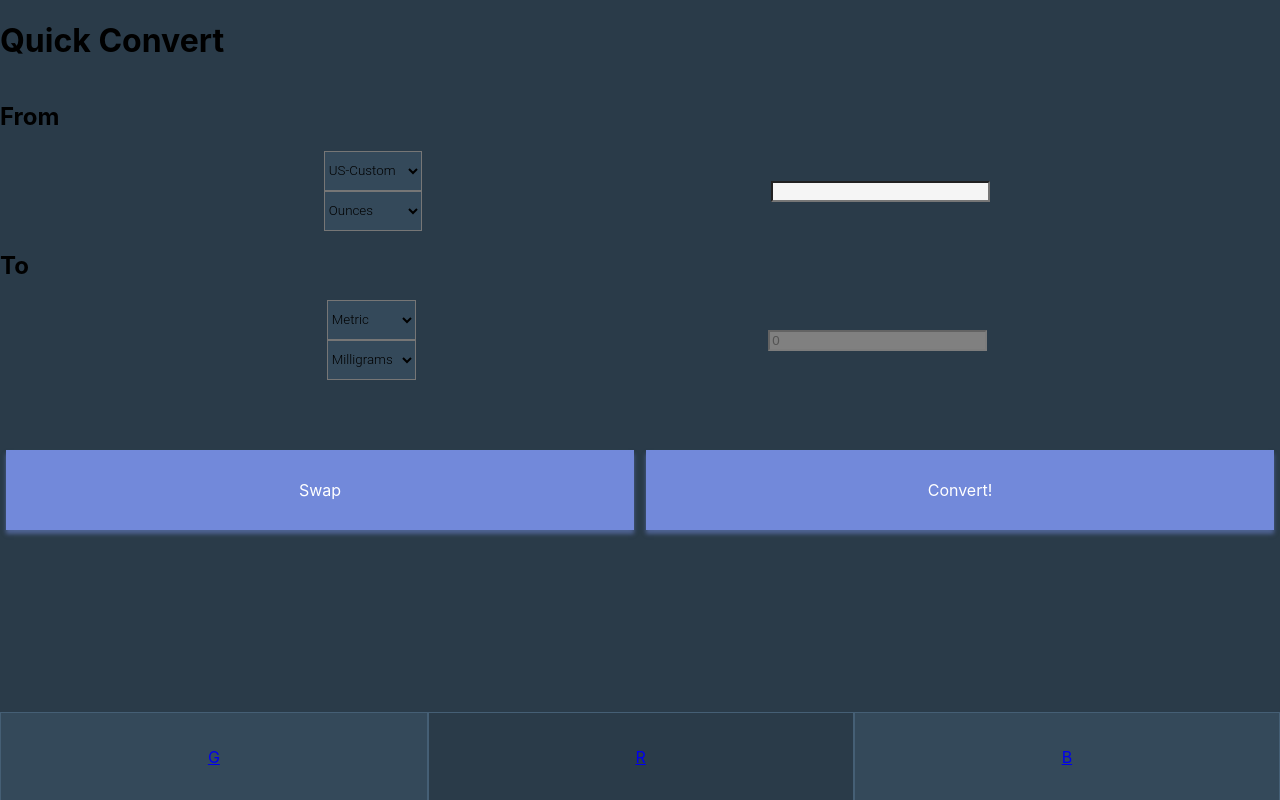
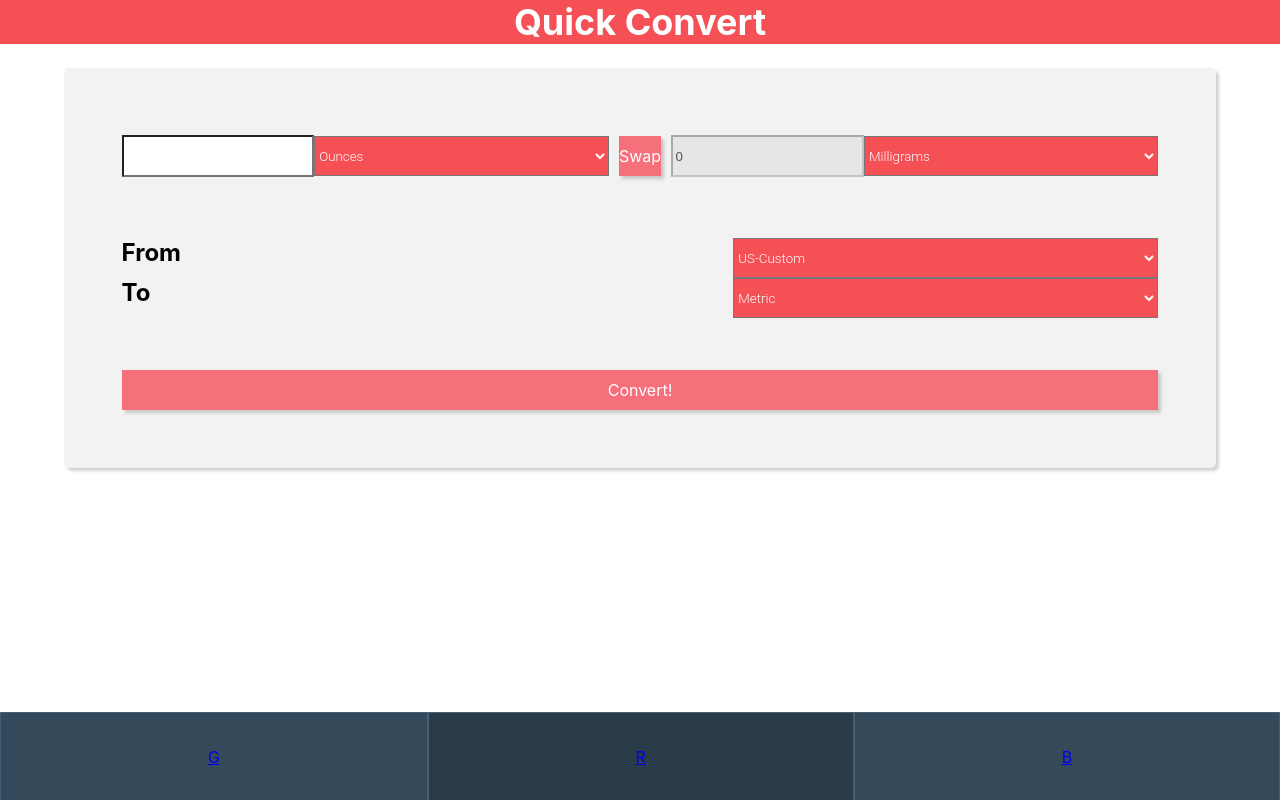
Before and after one commit to RobotGandhi/TNM040-projekt, a React (Create React App) app in the folder projekt/: page / in a window 1280 px wide. Built offline with nearby package versions, Linux system fonts and the light colour scheme.

Commit message:
huge css dump

```diff
--- a/projekt/src/App.css
+++ b/projekt/src/App.css
@@ -1,13 +1,14 @@
 .button{
-  background-color: #7289DA;
-  box-shadow: 0 4px 4px rgba(114, 137, 218, 0.5);
+  background-color: #F6707B;
+  box-shadow: 3px 3px 3px rgba(158, 158, 158, 0.5);
   color: white;
   text-align: center;
-  line-height: 10vh;
+  height: 5vh;
+  line-height: 5vh;
   margin: 1%;
 }
 
-.button:active{ background-color: rgba(105, 125, 208, 1); }
+.button:active{ background-color:  rgb(241, 74, 88); }
 .button:hover{ cursor: pointer; }
 
 .buttonModal{
@@ -21,6 +22,48 @@
   width: 48%;
 }
 
+.box {
+  margin-left: 5%;
+  margin-right: 5%;
+  background-color: #F2F2F2;
+  border-radius: 5px;
+  box-shadow: 3px 3px 3px rgb(212, 211, 211);
+}
+
+.box-in-box {
+  margin-left: 5%;
+  margin-right: 5%;
+  margin-bottom: 5%;
+  margin-top: 5%;
+}
+
+.child1 {
+  display: flex;
+  flex-wrap: wrap;
+  justify-content: right;
+}
+
+.fromToParent{
+  margin-top: 5%;
+  display:block;
+
+}
+.fromToParent div{
+  width:100%;
+  display: flex;
+  justify-content: space-between;
+}
+
+.fromToParent div select{
+  width:41%;
+}
+
+.fromTo {
+  margin: 0;
+}
+
+
+
 .buttonModal:active{ background-color: rgba(105, 125, 208, 1); }
 .buttonModal:hover{ cursor: pointer; }
 
@@ -29,6 +72,11 @@
   background-color: grey;
 }
 .header{
+  text-align: center;
+  margin-top : 0px;
+  font-size: 36px;
+  background-color:#F55056;
+  color: white;
 }
 .navHeader{
   position: fixed;
@@ -72,17 +120,17 @@
 }
 
 .green{
-  background: #2A3B49;
+  background: white;
   height: 89vh;
 }
 
 .red{
-  background: #2A3B49;
+  background: white;
   height: 89vh;
 }
 
 .blue {
-  background: #2A3B49;
+  background: white;
   height: 89vh;
 }
 
@@ -94,26 +142,36 @@ background: #2A3B49;
 }
 
 .textInput {
-  height: 20%;
-  background-color: whitesmoke;
+  height: 4.5vh;
+  background-color: white;
   width: 100%;
-  margin-left: 2vw;
 }
 
 .textInputGray {
-  height: 20%;
-  background-color: gray;
+  height: 4.5vh;
+  background-color: rgb(230, 230, 230);
   width: 100%;
-  margin-left: 2vw;
 }
 
 .dropdown {
   height: 5vh;
-  background-color: #34495A;
+  background-color: #F55056;
+  color: white;
   width: 100%;
   box-shadow: black;
   font-family: "Roboto Light";
 }
+
+.dropdown2 {
+  width: 100%;
+  height: 5vh;
+  background-color: #F55056;
+  color: white;
+  box-shadow: black;
+  font-family: "Roboto Light";
+
+}
+
 
 .dropdown-content {
 
@@ -158,6 +216,9 @@ background: #2A3B49;
   align-items: center;
   justify-content: space-evenly;
 }
+.daddyCool select {
+  width: 23vw;
+}
 
 .daddy1 {
 
@@ -166,11 +227,21 @@ background: #2A3B49;
   align-content: space-between;
 }
 
-.mrpoopypantsDaddy {
-  display: flex;
-  width: 100%;
+.convertButton {
   margin-top: 5%;
 }
+
+.convertButton{
+  background-color: #F6707B;
+  box-shadow: 3px 3px 3px rgba(158, 158, 158, 0.5);
+  color: white;
+  text-align: center;
+  margin-top: 5%;
+  line-height: 5vh;
+}
+
+.convertButton:active{ background-color:  rgb(241, 74, 88); }
+.convertButton:hover{ cursor: pointer; }
 
 .mrpoopypants {
   width: 100%;
--- a/projekt/src/App.js
+++ b/projekt/src/App.js
@@ -1,19 +1,19 @@
 import React, { useState } from 'react';
 import './App.css';
-import {BrowserRouter as Router, Switch, Route, Link, useParams} from "react-router-dom";
+import { BrowserRouter as Router, Switch, Route, Link, useParams } from "react-router-dom";
 import Modal from 'react-modal';
 
 let recipieList = [];
 
 const Green = (props) => {
-  return(
-    <div className ="green">
+  return (
+    <div className="green">
       G
     </div>
   );
 }
 
-function NavBar(props){
+function NavBar(props) {
   //states for what navbar button is selected
   const [selection1, setSelection1] = useState(false);
   const [selection2, setSelection2] = useState(true);
@@ -38,24 +38,24 @@ function NavBar(props){
     setSelection3(true);
   }
 
-  return(
+  return (
     /*Navbar*/
     <header className="navHeader">
       <div className="navBar">
         {/*Recipes,
     Link is given the class selected if selection state is true(if button was clicked)*/}
-    <Link to ="/listOfRecipies" className={`navButton ${selection1 ? 'isSelected' : ''}`} onClick={button1Selected} >
+        <Link to="/listOfRecipies" className={`navButton ${selection1 ? 'isSelected' : ''}`} onClick={button1Selected} >
           <div>
             G
       </div>
         </Link>
         {/*Quick Convert*/}
-    <Link to ="/" className={`navButton ${selection2 ? 'isSelected' : ''}`} onClick={button2Selected}>
+        <Link to="/" className={`navButton ${selection2 ? 'isSelected' : ''}`} onClick={button2Selected}>
           <div>
             R
       </div>
         </Link>
-    <Link to ="/stepone" className={`navButton ${selection3 ? 'isSelected' : ''}`} onClick={button3Selected}>
+        <Link to="/stepone" className={`navButton ${selection3 ? 'isSelected' : ''}`} onClick={button3Selected}>
           {/*New recipes*/}
           <div>
             B
@@ -74,32 +74,32 @@ function App() {
       <div>
         <Switch>
           <Route path="/listOfRecipies">
-            <ListOfRecipies/>
+            <ListOfRecipies />
           </Route>
           <Route path="/stepone">
-            <NewRecipeStep1/>
+            <NewRecipeStep1 />
           </Route>
           <Route path="/steptwo/:from/:to/:name">
-            <NewRecipeStep2/>
+            <NewRecipeStep2 />
           </Route>
           <Route path="/">
-            <QuickConvert/>
+            <QuickConvert />
           </Route>
         </Switch>
       </div>
-        <NavBar/>
+      <NavBar />
     </Router>
   );
 }
 
 const NewRecipeStep2 = () => {
 
-  let {from, to, name} = useParams();
+  let { from, to, name } = useParams();
   let convert = require('convert-units');
 
   // Probem: Dropdown renderas inte om förräns man lägger till ett till ingrediensblock. State uppdateras dock korrekt.
   const IngredientBlock = (props) => {
-    return(
+    return (
       <div>
         <input type="text" className="ingredientName" key={props.id + ".name"} onChange={changeIngredientName}>
         </input>
@@ -159,7 +159,7 @@ const NewRecipeStep2 = () => {
 
   const [ingredientCounter, setIngredientCounter] = useState(1);
   const [ingredientBlocks, setIngredientBlocks] = useState([<IngredientBlock key={ingredientCounter} id={ingredientCounter} />]);
-  const [ingredients,setListOfIngredients] = useState([]);
+  const [ingredients, setListOfIngredients] = useState([]);
   const [ingredientName, setIngredientName] = useState("");
   const [ingredientAmount, setIngredientAmount] = useState(0.0);
   const [ingredientID, setIngredientID] = useState(0);
@@ -168,15 +168,15 @@ const NewRecipeStep2 = () => {
     setIngredientName(event.target.value);
   }
 
-  function changeIngredientAmount (event) {
+  function changeIngredientAmount(event) {
     setIngredientAmount(event.target.value);
   }
 
-  function incrementIngredientCounter () {
+  function incrementIngredientCounter() {
     setIngredientCounter(ingredientCounter + 1);
   }
 
-  function incrementIngredientID () {
+  function incrementIngredientID() {
     setIngredientID(ingredientID + 1);
   }
 
@@ -188,17 +188,17 @@ const NewRecipeStep2 = () => {
     setConvertToUnit(event.target.value);
   }
 
-  function changeIngredientName (event) {
+  function changeIngredientName(event) {
     setIngredientName(event.target.value);
   }
 
-  function incrementRecipieID () {
+  function incrementRecipieID() {
     setRecipieID(recipieID + 1);
   }
-  function blocksAndIngredients () {
+  function blocksAndIngredients() {
 
     incrementIngredientID();
-    ingredientBlocks.push(<IngredientBlock key={"K" + ingredientCounter } id={ingredientCounter} />);
+    ingredientBlocks.push(<IngredientBlock key={"K" + ingredientCounter} id={ingredientCounter} />);
     setListOfIngredients([
       ...ingredients,
       {
@@ -215,12 +215,12 @@ const NewRecipeStep2 = () => {
 
   }
 
-  function changeDescription (event) {
+  function changeDescription(event) {
     setRecipieDescription(event.target.value);
   }
 
 
-  function createRecipie () {
+  function createRecipie() {
     let recipie = {
       name: recipieName,
       ingredients: ingredients,
@@ -233,7 +233,7 @@ const NewRecipeStep2 = () => {
     recipieList.push(recipie);
   }
 
-  function addLastIngredient () {
+  function addLastIngredient() {
     blocksAndIngredients();
     openModal();
   }
@@ -254,7 +254,7 @@ const NewRecipeStep2 = () => {
   console.log(ingredients);
   console.log(conversionResult);
 
-  return(
+  return (
     <div>
       <input type="text" placeholder={name} onChange={changeIngredientName}>
       </input>
@@ -265,19 +265,19 @@ const NewRecipeStep2 = () => {
         {ingredientBlocks}
       </div>
       <button onClick={addLastIngredient}>Save</button>
-        <Modal className = "descriptionModal"
-        isOpen = {modalIsOpen}
-        onAfterOpen = {afterOpenModal}
-        onRequestClose = {closeModal}
-        contentLabel = "Example Modal">
+      <Modal className="descriptionModal"
+        isOpen={modalIsOpen}
+        onAfterOpen={afterOpenModal}
+        onRequestClose={closeModal}
+        contentLabel="Example Modal">
         <div>
           <h3>{recipieName}</h3>
           <form>
-              <textarea type="text" onChange={changeDescription} className ="descriptionField"/>
+            <textarea type="text" onChange={changeDescription} className="descriptionField" />
           </form>
-            <div onClick = {closeModal} className = "buttonModal" >Back</div>
+          <div onClick={closeModal} className="buttonModal" >Back</div>
           <Link to={"/listOfRecipies"}>
-              <button className = "buttonModal" onClick={createRecipie}>Save</button>
+            <button className="buttonModal" onClick={createRecipie}>Save</button>
           </Link>
 
         </div>
@@ -309,12 +309,12 @@ const ListOfRecipies = () => {
 
 const DisplayRecipies = (props) => {
   console.log(props);
-    return(
+  return (
     <div>
       <h1>{props.data.name}</h1>
       <span>Ingredients: </span>
       <ul>
-          {props.data.ingredients.map(ingredient => <DisplayIngredients data={ingredient}/>)}
+        {props.data.ingredients.map(ingredient => <DisplayIngredients data={ingredient} />)}
       </ul>
       <h2>Description: </h2>
       <span>{props.data.description}</span>
@@ -335,7 +335,7 @@ const DisplayIngredients = (props) => {
 
 //Preliminär lösning. hade varit bättre med en modal
 const NewRecipeStep3 = () => {
-  return(
+  return (
     <div>
       <h2>Namn på recept</h2>
       <form>
@@ -363,10 +363,10 @@ const NewRecipeStep1 = () => {
   function changeConvertTo(event) {
     setConvertTo(event.target.value);
   }
-  return(
+  return (
 
     <div>
-      <div className = "main">
+      <div className="main">
         <input type="text" className="recipieName" placeholder="Name of recipie..." onChange={changeRecipieName}>
         </input>
         <p>From</p>
@@ -382,7 +382,7 @@ const NewRecipeStep1 = () => {
         </select>
 
         <Link to={"/steptwo/" + convertFrom + "/" + convertTo + "/" + recipieName}>
-          <div className = "button">
+          <div className="button">
             Create
           </div>
         </Link>
@@ -441,20 +441,15 @@ const QuickConvert = props => {
     setConvertFromUnit(convertToUnit);
   }
 
-  return(
+  return (
     <div className="green">
       <div className="super">
         <h1 className="header">Quick Convert</h1>
+        <div className="box">
+          <div className="box-in-box">
             <div className="quickConvert">
-      <h2>From</h2>
               <div className="daddyCool">
-          <div className="daddy2">
-            <div className="child1">
-              <select value={convertFrom} className="dropdown" onChange={changeConvertFrom}>
-                <option value="US-Custom">US-Custom</option>
-                <option value="Metric">Metric</option>
-              </select>
-            </div>
+                <input type="text" className="textInput" onChange={changeConversionAmount}></input>
                 <div className="child2">
                   {convertFrom === "US-Custom" &&
                     <select value={convertFromUnit} className="dropdown" onChange={changeConvertFromUnit}>
@@ -476,21 +471,8 @@ const QuickConvert = props => {
                       <option value="l">Liters</option>
                     </select>}
                 </div>
-          </div>
-        <div className="daddy1">
-          <input type="text" className="textInput" onChange={changeConversionAmount}></input>
-        </div>
-      </div>
-      <div className="quickConvert">
-        <h2>To</h2>
-        <div className="daddyCool">
-          <div className="daddy2">
-            <div className="child1">
-              <select value={convertTo} className="dropdown" onChange={changeConvertTo}>
-                <option value="Metric">Metric</option>
-                <option value="US-Custom">US-Custom</option>
-              </select>
-            </div>
+                <div className="button" onClick={doSwap}>Swap</div>
+                <input type="text" className="textInputGray" value={conversionResult} disabled></input>
                 <div className="child2">
                   {convertTo === "US-Custom" &&
                     <select value={convertToUnit} className="dropdown" onChange={changeConvertToUnit}>
@@ -513,19 +495,32 @@ const QuickConvert = props => {
                     </select>}
                 </div>
               </div>
-          <div className="daddy1">
-            <input type="text" className="textInputGray" value={conversionResult} disabled></input>
+              <div className="quickConvert">
+                <div className="fromToParent">
+                  <div>
+                    <h2 className="fromTo">From</h2>
+                    <select value={convertFrom} className="dropdown2" onChange={changeConvertFrom}>
+                      <option value="US-Custom">US-Custom</option>
+                      <option value="Metric">Metric</option>
+                    </select>
+                  </div>
+                  <div>
+                    <h2 className="fromTo">To</h2>
+                    <select value={convertTo} className="dropdown2" onChange={changeConvertTo}>
+                      <option value="Metric">Metric</option>
+                      <option value="US-Custom">US-Custom</option>
+                    </select>
                   </div>
                 </div>
               </div>
             </div>
+            <div className="convertButton" onClick={doConvert}>Convert!</div>
           </div>
-      <div className="mrpoopypantsDaddy">
-        <div className="mrpoopypants"><div className="button" onClick={doSwap}>Swap</div></div>
-        <div className="mrpoopypants"><div className="button" onClick={doConvert}>Convert!</div></div>
+        </div>
       </div>
     </div>
   )
 };
 
+
 export default App;
```
Lines whose indentation alone changed are shown as unchanged.
